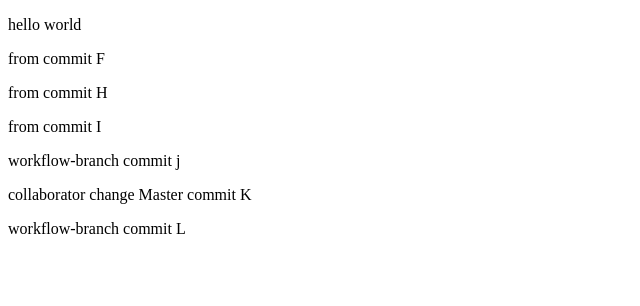
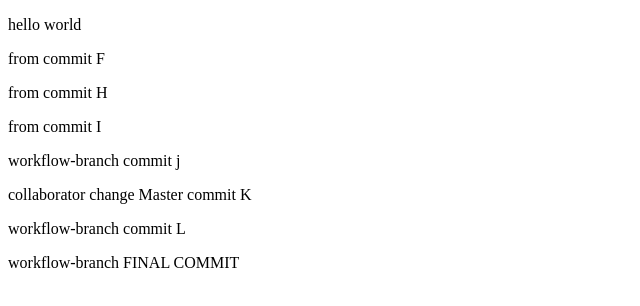
Before and after one commit to alex-lvl/git-practice, a plain HTML site: page index.html in a window 1280 px wide. Shown: the whole page, without its empty margins (0-640 px from the left). Drawn offline with Linux system fonts and the light colour scheme.

Commit message:
FINAL COMMIT

```diff
--- a/index.html
+++ b/index.html
@@ -13,5 +13,6 @@
   <p>workflow-branch commit j</p>
   <p>collaborator change Master commit K</p>
   <p>workflow-branch commit L</p>
+  <p>workflow-branch FINAL COMMIT</p>
 </body>
 </html>
```
Also changed, not shown: 2 other files.
